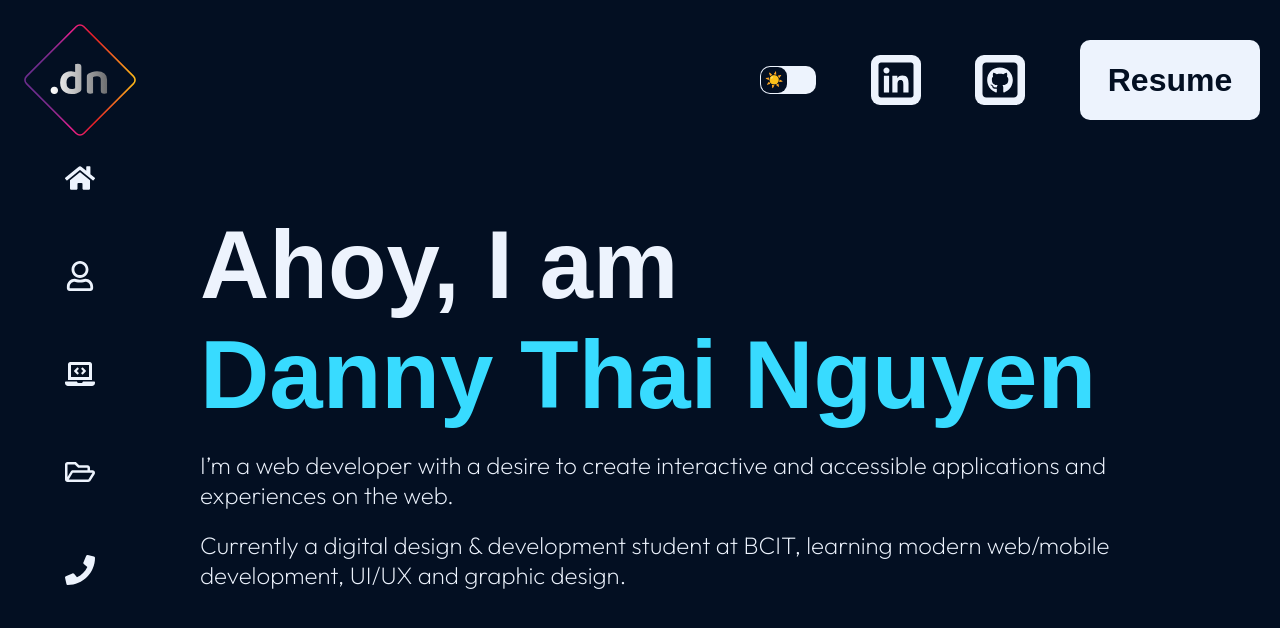
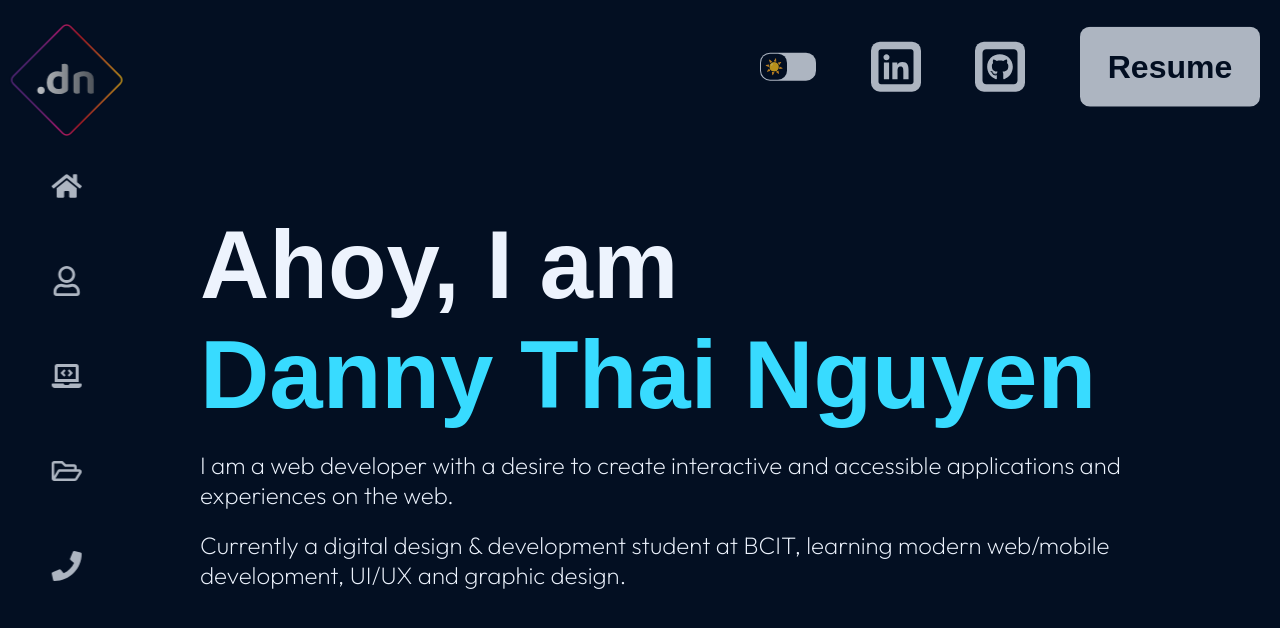
Before and after one commit to dnguyen130/portfolio, a Next.js app: page / in a window 1280 px wide. Shown: the top 628 px of the page. Built offline with nearby package versions, Linux system fonts and the light colour scheme; a web font is replaced by a local one.

Commit message:
home section ani done

```diff
--- a/components/HeroText/index.js
+++ b/components/HeroText/index.js
@@ -1,6 +1,8 @@
 import styled from "styled-components";
 import { useTheme } from "../../utils/provider";
 import { site_theme } from "../../utils/variables";
+
+import { motion } from "framer-motion";
 
 const HeroTextCont = styled.div`
   width: 1000px;
@@ -26,19 +28,47 @@ const HeroText = ({
 
   const {theme} = useTheme();
 
+  const container = {
+    visible: {
+      opacity: 1,
+      transition: {
+        ease: "easeOut",
+        duration: 1,
+        staggerChildren: 0.5
+      },
+    },
+    hidden: {
+      opacity: 0,
+    },
+  }
+
+  const item = {
+    hidden: {opacity: 0, x: 50, },
+    visible: {opacity: 1, x: 0, transition: { ease: "easeOut", duration: 1}}
+  }
+
   return (
     <HeroTextCont>
+      <motion.div animate="visible" variants={container} initial="hidden">
+        <motion.div variants={item}>
           <HeroTextHeading hcolor={site_theme[theme].text}>Ahoy, I am</HeroTextHeading>
+        </motion.div>
+        <motion.div variants={item}>
           <HeroTextHeading hcolor={site_theme[theme].strong}>Danny Thai Nguyen</HeroTextHeading>
+        </motion.div>
+        <motion.div variants={item}>
           <HeroTextBody bcolor={site_theme[theme].text}>
-      I’m a web developer with a desire to create interactive
+            I am a web developer with a desire to create interactive
             and accessible applications and experiences on the web.
           </HeroTextBody>
+        </motion.div>
+        <motion.div variants={item}>
           <HeroTextBody bcolor={site_theme[theme].text}>
             Currently a digital design &#38; development student at BCIT,
             learning modern web/mobile development, UI/UX and graphic design.
           </HeroTextBody>
-
+        </motion.div>
+      </motion.div>
     </HeroTextCont>
   )
 }
--- a/components/LeftNav/index.js
+++ b/components/LeftNav/index.js
@@ -2,6 +2,8 @@ import styled from "styled-components";
 import { FaLaptopCode, FaRegUser, FaHome, FaRegFolderOpen, FaPhone } from "react-icons/fa";
 import { site_theme } from "../../utils/variables";
 import { useTheme } from "../../utils/provider";
+
+import { motion } from "framer-motion";
 
 const LeftNavCont = styled.div`
   display: flex;
@@ -30,7 +32,7 @@ const IconCont = styled.div`
   display: flex;
   justify-content: center;
   align-items: center;
-  margin-bottom: 40%;
+  margin-bottom: 90%;
   border-radius: 50px;
   cursor: pointer;
   box-sizing: border-box;
@@ -90,6 +92,22 @@ const ReverseIconCont = styled.div`
   transform: rotate(-45deg);
 `
 
+const container = {
+  visible: {
+    opacity: 1,
+    x: 0,
+    transition: {
+      ease: "easeOut",
+      duration: 1,
+      delay: 2
+    },
+  },
+  hidden: {
+    opacity: 0,
+    x: -50
+  },
+}
+
 const LeftNav = ({
 
 }) => {
@@ -98,6 +116,7 @@ const LeftNav = ({
 
   return (
     <LeftNavCont>
+      <motion.div variants={container} animate="visible" initial="hidden" style={{display: 'flex', flexDirection:'column', justifyContent:'center', alignItems:'center', height:'100%'}}>
       <Logo src="/logo.svg" height="120px" width="120px" />
       <IconCont borderColor={site_theme[theme].strong} clr={site_theme[theme].text} hvrclr={site_theme[theme].strong}>
         <ReverseIconCont>
@@ -124,6 +143,7 @@ const LeftNav = ({
           <FaPhone size="30px"/>
         </ReverseIconCont>
       </IconCont>
+      </motion.div>
     </LeftNavCont>
   )
 }
--- a/components/TopNav/index.js
+++ b/components/TopNav/index.js
@@ -7,6 +7,7 @@ import ImgButton from "../ImgButton";
 
 import { useTheme } from "../../utils/provider";
 import { site_theme } from "../../utils/variables";
+import { motion } from "framer-motion";
 
 const TopNavCont = styled.div`
   display: flex;
@@ -19,6 +20,22 @@ const TopNavCont = styled.div`
   z-index: 99999;
 `
 
+const container = {
+  visible: {
+    opacity: 1,
+    y: 0,
+    transition: {
+      ease: "easeOut",
+      duration: 1,
+      delay: 2
+    },
+  },
+  hidden: {
+    opacity: 0,
+    y: -50
+  },
+}
+
 const TopNav = ({
 
   onChange = () => {},
@@ -29,6 +46,7 @@ const TopNav = ({
 
   return (
     <TopNavCont>
+      <motion.div variants={container} animate="visible" initial="hidden" style={{display: 'flex', justifyContent: 'space-between', width: '100%', alignItems: 'center' }}>
       <ReactSwitch
         borderRadius = {10}
         onChange = {onChange}
@@ -72,6 +90,7 @@ const TopNav = ({
         <FaGithubSquare size="40px" color={site_theme[theme].background} />
       </ImgButton>
       <Button btnText="Resume" />
+      </motion.div>
     </TopNavCont>
   )
 }
--- a/pages/index.js
+++ b/pages/index.js
@@ -1,5 +1,6 @@
 import styled from "styled-components"
 import { useEffect, useState } from "react";
+import { motion } from "framer-motion";
 
 import LeftNav from "../components/LeftNav"
 import TopNav from "../components/TopNav"
```
Lines whose indentation alone changed are shown as unchanged.
